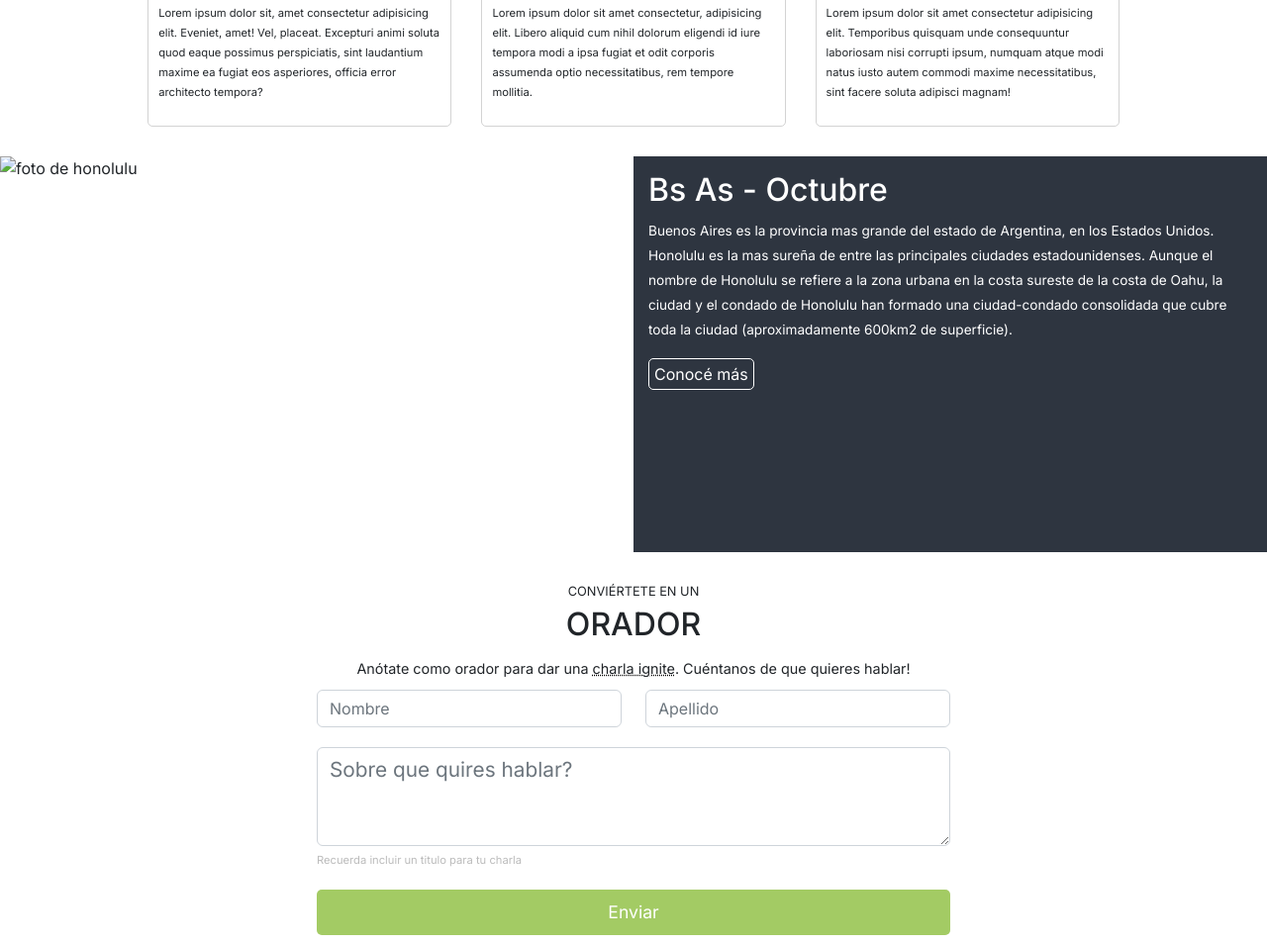
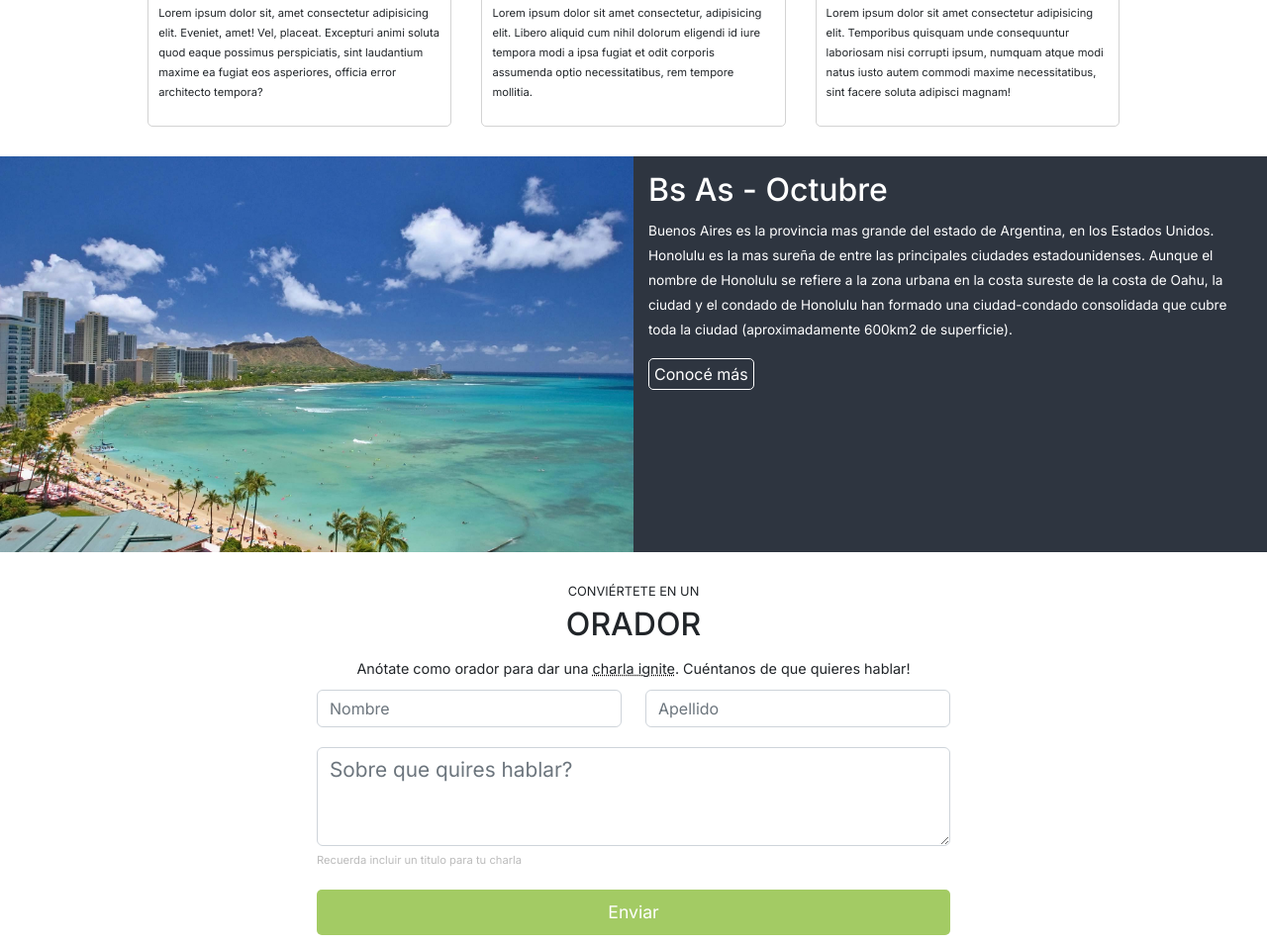
Before and after one commit to cacho-medina/Tp-integrador-CodoACodo-, a plain HTML site: page index.html in a window 1280 px wide. Shown: the part 1019-1974 px from the top of the page at 99% size. Drawn offline with nearby package versions, Linux system fonts and the light colour scheme; the site is published under a folder, as on GitHub Pages, so addresses that start at the root find nothing.

Commit message:
Bugs solved!

```diff
--- a/index.html
+++ b/index.html
@@ -119,7 +119,7 @@
         </section>
         <section id="Bs_As" class="bs_as">
             <img
-                src="/imagenes_integrador_front (1)/honolulu.jpg"
+                src="imagenes_integrador_front (1)/honolulu.jpg"
                 alt="foto de honolulu"
                 class="city"
             />
```
